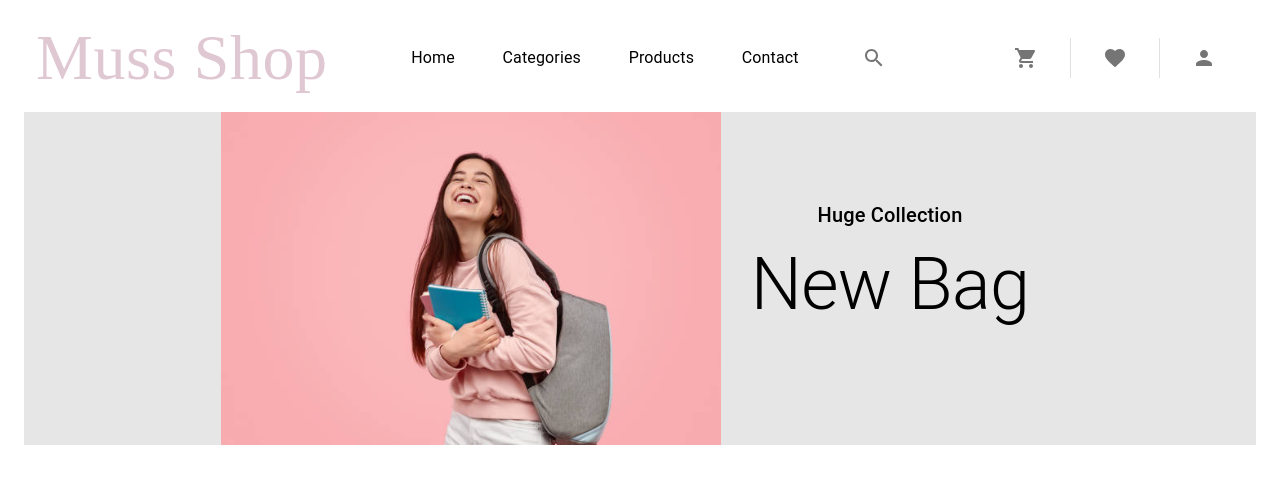
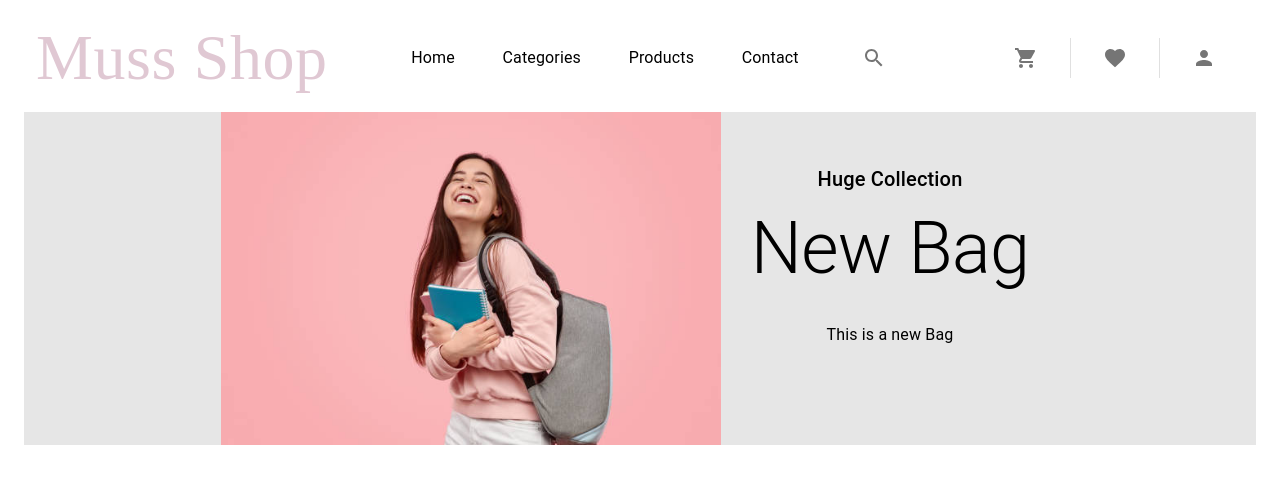
Before and after one commit to Sajjad124/mussshop, a React (Create React App) app: page / in a window 1280 px wide. Shown: the top 484 px of the page. Built offline with nearby package versions, Linux system fonts and the light colour scheme; a web font is replaced by a local one.

Commit message:
Update index.js

```diff
--- a/src/components/banner/index.js
+++ b/src/components/banner/index.js
@@ -18,12 +18,11 @@ const Banner = () => {
       <BannerContent>
         <Typography variant="h6">Huge Collection</Typography>
         <BannerTitle variant="h2">New Bag</BannerTitle>
-        {/* <BannerDescription variant="subtitle">
+        <BannerDescription variant="subtitle">
           <Typography>
-            sakjgfajshgfkhasgfjhasgfkjgaslkjgfasjkfhss
-            jsdkjfvjdskjdsfjvdjfkfhjshbdvfsvfdjfvbfdfsakjgfajshgfkhasgfjhasgfkj
+           This is a new Bag
           </Typography>
-        </BannerDescription> */}
+        </BannerDescription>
       </BannerContent>
     </BannerContainer>
   );
```
